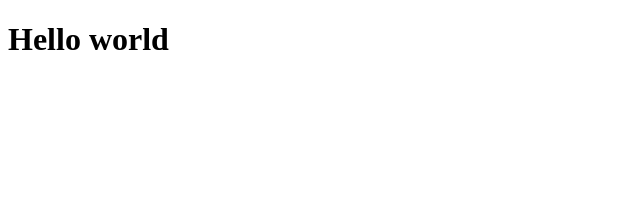
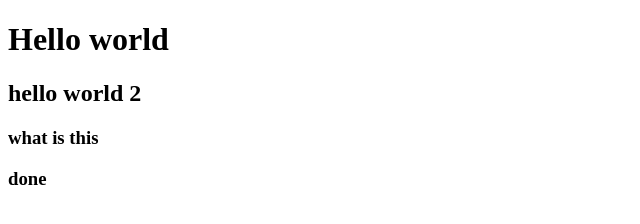
Before and after one commit to nini-btw/Test, a plain HTML site: page index.html in a window 1280 px wide. Shown: the whole page, without its empty margins (0-640 px from the left). Drawn offline with Linux system fonts and the light colour scheme.

Commit message:
add h2 and h3 from recent commit and new h3

```diff
--- a/index.html
+++ b/index.html
@@ -7,5 +7,8 @@
 </head>
 <body>
     <h1>Hello world</h1>
+    <h2>hello world 2</h2>
+    <h3>what is this</h3>
+    <h3>done</h3>
 </body>
 </html>
```
